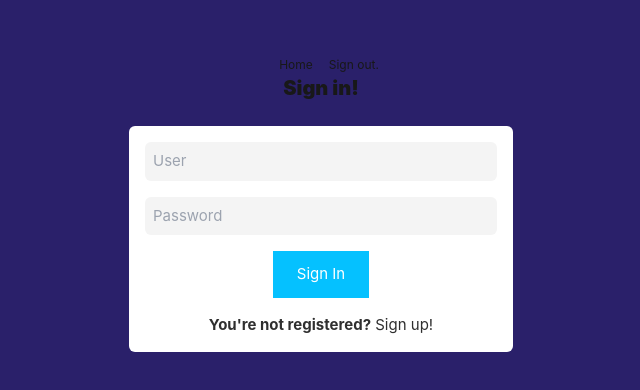
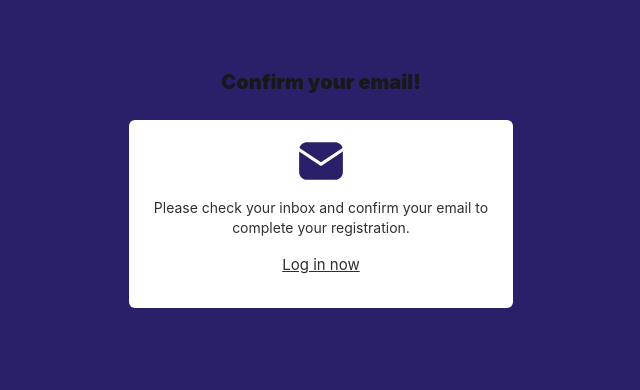
Before and after one commit to alexfreixa/IH-TODO-List, a Vue app: page /confirm-email in a window 1280 px wide. Before the commit this address led to /signin. Shown: the part 212-602 px from the top of the page, without its empty margins (319-959 px from the left). Built offline with nearby package versions, Linux system fonts and the light colour scheme.

Commit message:
Login working, login message fixed

```diff
--- a/src/App.vue
+++ b/src/App.vue
@@ -1,30 +1,7 @@
 <script setup>
 
-import { useUserStore } from '@/stores/userStore'
-import { useRouter } from 'vue-router'
-
-const userStore = useUserStore()
-const router = useRouter()
-
-const signOut = async () => {
-	try {
-		await userStore.signOut();
-		router.push({ name: 'signin' });
-	} catch (error) {
-		console.error('Warning, you couldnt logout!', error);
-	}
-};
 </script>
 <template>
-	<header>
-		<div class="wrapper">
-			<nav>
-				<RouterLink to="/">Home</RouterLink>
-				<button @click="signOut">Sign out.</button>
-			</nav>
-		</div>
-	</header>
-
 	<RouterView />
 </template>
 
--- a/src/router/index.js
+++ b/src/router/index.js
@@ -3,6 +3,7 @@ import HomeView from '@/views/HomeView.vue'
 import EditView from '@/views/EditView.vue'
 import SignInView from '@/views/SignInView.vue'
 import SignUpView from '@/views/SignUpView.vue'
+import ConfirmEmailView from '@/views/ConfirmEmailView.vue'
 
 import { useUserStore } from '@/stores/userStore'
 
@@ -25,6 +26,11 @@ const router = createRouter({
       component: SignUpView
     },
     {
+      path: '/confirm-email',
+      name: 'confirm',
+      component: ConfirmEmailView
+    },
+    {
       path: '/edit/:taskId',
       name: 'edit',
       component: EditView
@@ -39,7 +45,7 @@ router.beforeEach(async (to, from, next) => {
     await userStore.fetchUser()
   }
 
-  if (userStore.user === null && (to.name !== 'signup' && to.name !== 'signin')) {
+  if (userStore.user === null && (to.name !== 'signup' && to.name !== 'signin' && to.name !== 'confirm')) {
     next({ name: 'signin' })
   } else if (userStore.user !== null && (to.name === 'SignUpView' || to.name === 'SignInView')) {
     next({ name: 'home' });
--- a/src/stores/userStore.js
+++ b/src/stores/userStore.js
@@ -1,11 +1,6 @@
 import { ref } from 'vue'
 import { defineStore } from 'pinia'
 import { fetchActualUser, createNewUser, logIn, logOut } from '@/api/userApi'
-
-import { useRouter } from 'vue-router'
-const router = useRouter()
-
-
 
 export const useUserStore = defineStore('user', () => {
   // State
@@ -36,8 +31,6 @@ export const useUserStore = defineStore('user', () => {
   async function signIn(email, password) {
     try {
       user.value = await logIn(email, password)
-      errorLogin.value = '';
-
     } catch (error) {
       console.error(error);
       errorLogin.value = 'User or password incorrect.';
@@ -52,20 +45,20 @@ export const useUserStore = defineStore('user', () => {
     }
   }
 
-  function getErrorLogin() {
-    return errorLogin.value;
+  function resetErrorLogin() {
+    errorLogin.value = '';
   }
 
   return {
     // State
     user,
+    errorLogin,
     // Getters
-    getErrorLogin,
     // Actions
+    resetErrorLogin,
     fetchUser,
     signIn,
     signUp,
     signOut,
-    signUp
   }
 })
--- a/src/views/AboutView.vue
+++ /dev/null
@@ -1,11 +0,0 @@
-<script setup>
-</script>
-
-<template>
-	<main>
-		<h1>About View!</h1>
-	</main>
-</template>
-
-<style scoped>
-</style>
--- /dev/null
+++ b/src/views/ConfirmEmailView.vue
@@ -0,0 +1,44 @@
+<script setup>
+import { ref } from 'vue'
+import { useUserStore } from '@/stores/userStore'
+import { useRouter } from 'vue-router'
+import { RouterLink } from 'vue-router';
+
+const router = useRouter()
+const userStore = useUserStore()
+
+const user = ref('')
+const password = ref('')
+const errorLogin = userStore.getErrorLogin;
+
+
+</script>
+
+<template>
+	<main>
+		<h1 class="text-xl m-auto font-black text-center pb-6">Confirm your email!</h1>
+		<div class="bg-white text-black p-4 rounded-md max-w-sm text-center m-auto">
+			<div
+				class="flex [&>*>*>input]:bg-lightgray [&>*>*>input]:w-full [&>*>*>input]:p-2 [&>*>*>input]:rounded-md  [&>div]:pb-4 flex-wrap">
+				<div class="w-full">
+                    <div class="w-full flex justify-center pb-3">
+                        <svg xmlns="http://www.w3.org/2000/svg" xmlns:xlink="http://www.w3.org/1999/xlink" fill="#2a206a" height="50px" width="50px" version="1.1" id="Icons" viewBox="0 0 32 32" xml:space="preserve">
+                            <g>
+                                <g>
+                                    <path d="M16,16.8l13.8-9.2C29.2,5.5,27.3,4,25,4H7C4.7,4,2.8,5.5,2.2,7.6L16,16.8z"/>
+                                </g>
+                                <g>
+                                    <path d="M16.6,18.8C16.4,18.9,16.2,19,16,19s-0.4-0.1-0.6-0.2L2,9.9V23c0,2.8,2.2,5,5,5h18c2.8,0,5-2.2,5-5V9.9L16.6,18.8z"/>
+                                </g>
+                            </g>
+                        </svg>
+                    </div>
+					<p class="text-sm m-auto text-center pb-4">Please check your inbox and confirm your email to complete your registration.</p>
+                    <RouterLink :to="{ name: 'signin'}"><u>Log in now</u></RouterLink>
+				</div>
+			</div>
+		</div>
+	</main>
+</template>
+
+<style scoped></style>
--- a/src/views/HomeView.vue
+++ b/src/views/HomeView.vue
@@ -2,11 +2,24 @@
 import { useTasksStore } from '@/stores/tasksStore'
 import { storeToRefs } from 'pinia'
 import { onMounted } from 'vue'
-import { ref } from 'vue'
+import { useUserStore } from '@/stores/userStore'
+import { useRouter } from 'vue-router'
 
 //import SingleTask from '@/components/SingleTask.vue';
 import SingleTask from '../components/SingleTask.vue'
 import AddTask from '../components/AddTask.vue'
+
+const userStore = useUserStore()
+const router = useRouter()
+
+const signOut = async () => {
+	try {
+		await userStore.signOut();
+		router.push({ name: 'signin' });
+	} catch (error) {
+		console.error('Warning, you couldnt logout!', error);
+	}
+};
 
 const tasksStore = useTasksStore()
 const { tasks } = storeToRefs(tasksStore)
@@ -20,7 +33,7 @@ onMounted(() => {
 <template>
   <main class="w-full">
     <br />
-    <h1 class="text-xl m-auto font-black text-center pb-6">To-do</h1>
+    <h1 class="text-xl m-auto font-black text-center pb-6">Your personal to-do list!</h1>
     <div class="flex justify-center flex-col m-auto w-3/4 bg-white text-black p-6 rounded-lg max-w-screen-lg">
 
       <br />
@@ -53,6 +66,11 @@ onMounted(() => {
 
     <AddTask></AddTask>
   </main>
+  <div id="nav-wrapper" class="wrapper">
+		<nav>
+			<button @click="signOut">Sign out.</button>
+		</nav>
+	</div>
 </template>
 
 <style scoped></style>
--- a/src/views/SignInView.vue
+++ b/src/views/SignInView.vue
@@ -1,15 +1,17 @@
 <script setup>
-import { ref } from 'vue'
+import { onUnmounted, ref } from 'vue'
 import { useUserStore } from '@/stores/userStore'
 import { useRouter } from 'vue-router'
 import { RouterLink } from 'vue-router';
+import { storeToRefs } from 'pinia';
 
 const router = useRouter()
 const userStore = useUserStore()
 
 const user = ref('')
 const password = ref('')
-const errorLogin = userStore.getErrorLogin;
+
+const { errorLogin } = storeToRefs(userStore);
 
 const signIn = async () => {
 	try {
@@ -19,17 +21,20 @@ const signIn = async () => {
       });
 	} catch (err) {
 		console.error(err);
-		errorLogin.value = err
 	}
 }
+
+onUnmounted(() => {
+	userStore.resetErrorLogin();
+});
 
 </script>
 
 <template>
 	<main>
 		<h1 class="text-xl m-auto font-black text-center pb-6">Sign in!</h1>
+		<p class="text-sm m-auto text-center pb-4">Getting back to work is tough... Welcome back!</p>
 		<div class="bg-white text-black p-4 rounded-md max-w-sm text-center m-auto">
-
 			<div
 				class="flex [&>*>*>input]:bg-lightgray [&>*>*>input]:w-full [&>*>*>input]:p-2 [&>*>*>input]:rounded-md  [&>div]:pb-4 flex-wrap">
 				<div class="w-full">
@@ -45,8 +50,8 @@ const signIn = async () => {
 			</div>
 
 			<button class="bg-blue px-6 py-3 text-white" @click="signIn">Sign In</button>
-			<p class="pt-4"><b>You're not registered?</b> <RouterLink :to="{ name: 'signup'}">Sign up!</RouterLink></p>
-			<p v-if="errorLogin()" class="text-red pt-4">{{ errorLogin() }}</p>
+			<p class="pt-4"><b>You're not registered?</b> <RouterLink :to="{ name: 'signup'}"><u>Sign up!</u></RouterLink></p>
+			<p v-if="errorLogin !== ''" class="text-red pt-4">{{ errorLogin }}</p>
 		</div>
 	</main>
 </template>
--- a/src/views/SignUpView.vue
+++ b/src/views/SignUpView.vue
@@ -14,9 +14,7 @@ const registerError = userStore.getErrorLogin;
 const signUp = async () => {
 	try {
 		await userStore.signUp(user.value, password.value)
-		router.push({
-			name: 'home',
-		})
+		router.push({ name: '/confirm' })
 	} catch (err) {
 		console.error(err);
 		registerError.value = err
@@ -46,7 +44,7 @@ const signUp = async () => {
 			</div>
 
 			<button class="bg-blue px-6 py-3 text-white" @click="signUp">Sign up</button>
-			<p class="pt-4"><b>You're registered?</b> <RouterLink :to="{ name: 'signin'}">Log in now!</RouterLink></p>
+			<p class="pt-4"><b>You're registered?</b> <RouterLink :to="{ name: 'signin'}"><u>Log in now!</u></RouterLink></p>
 		</div>
 	</main>
 </template>
```
